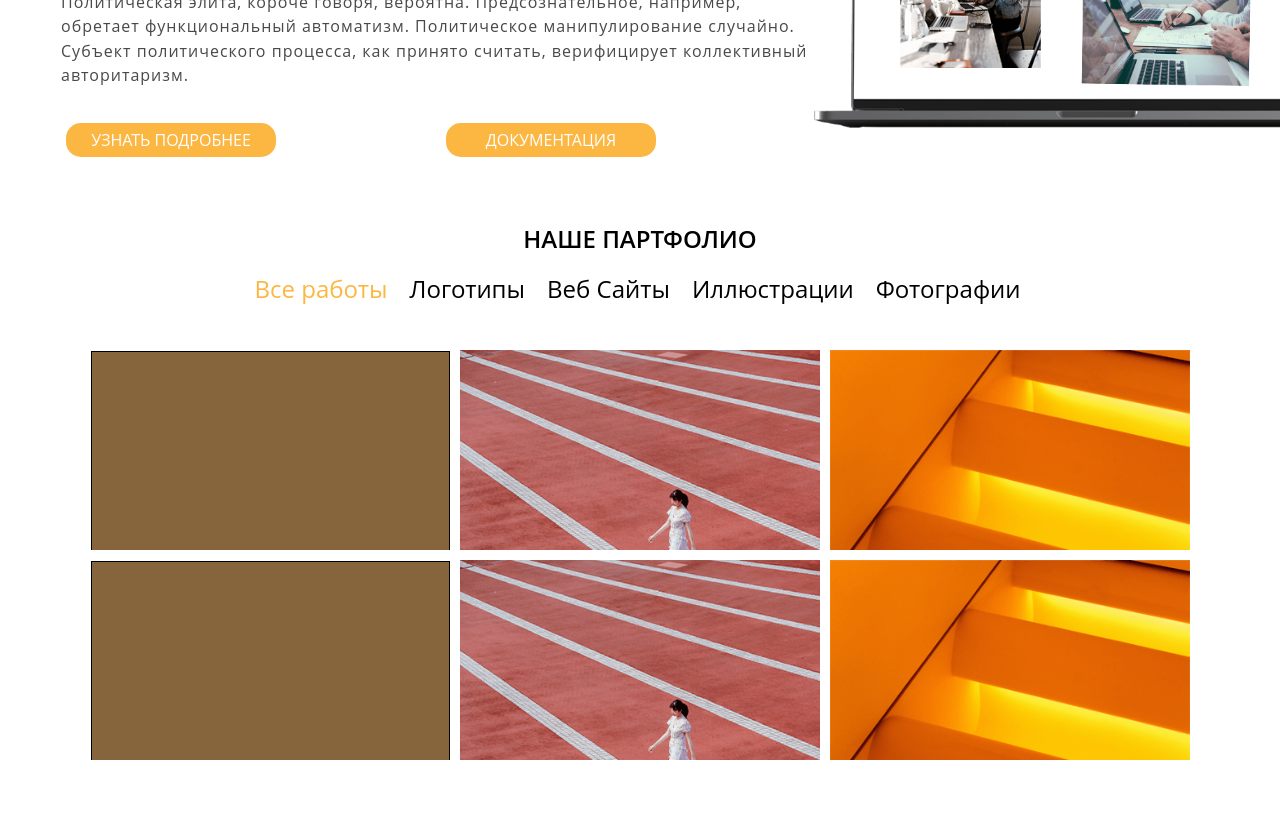
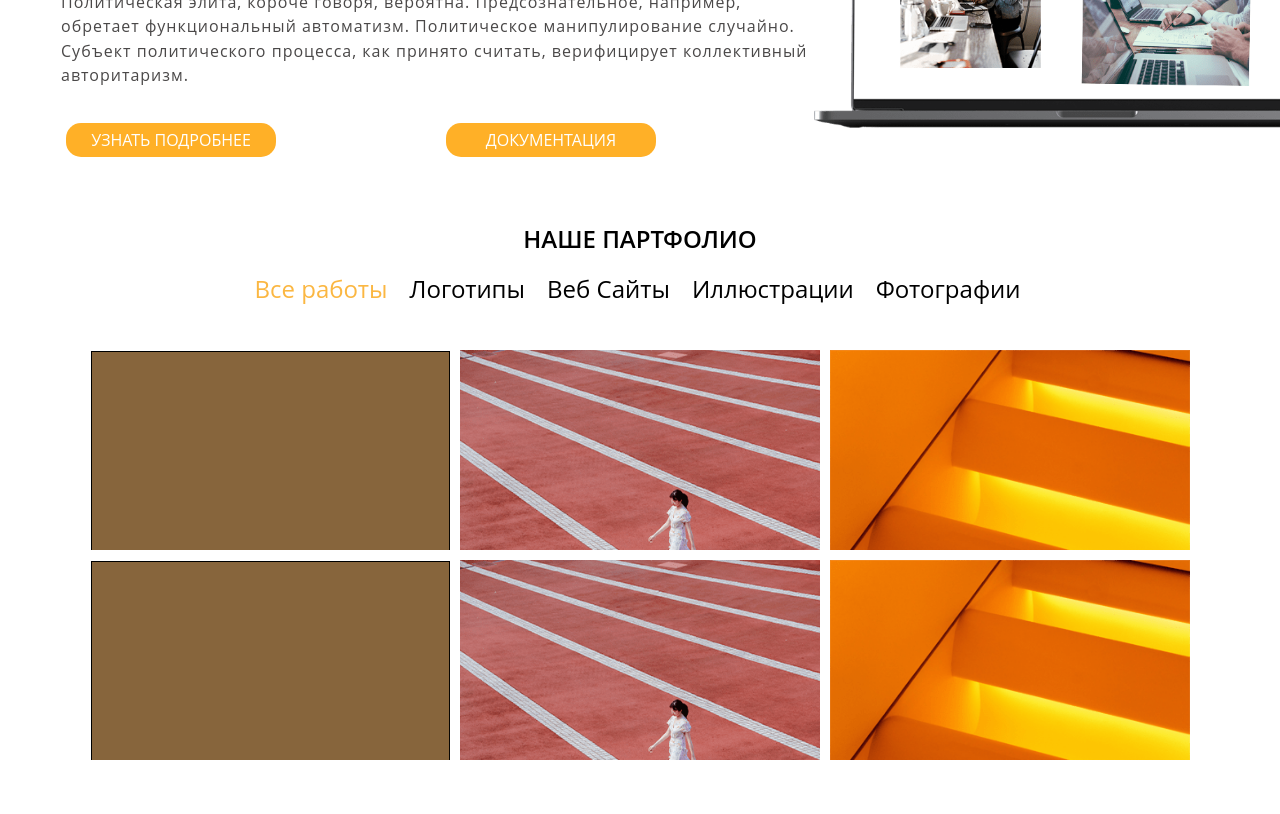
Before and after one commit to ZerroTwo/ProjectThree, a plain HTML site: page ProjectComplited3/index.html in a window 1280 px wide. Shown: the part 980-1794 px from the top of the page. Drawn offline with Linux system fonts and the light colour scheme.

Commit message:
Update style.css

```diff
--- a/ProjectComplited3/css/style.css
+++ b/ProjectComplited3/css/style.css
@@ -606,7 +606,7 @@ overflow-x: hidden;
 	width: 100%;
 	max-width: 210px;
 	margin: 0 5px;
-	background-color: #fbb742;
+	background-color: #ffb027;
 	-webkit-transition: .3s all ease;
 	transition: .3s all ease;
 	border-radius: 15px;
@@ -627,7 +627,7 @@ overflow-x: hidden;
 }
 .link-detailde:hover,
 .link-document:hover{
-	background-color: #ffbc7e;
+	background-color: #fbb742;
 }
 .netbook {
 	display: -webkit-box;
```
